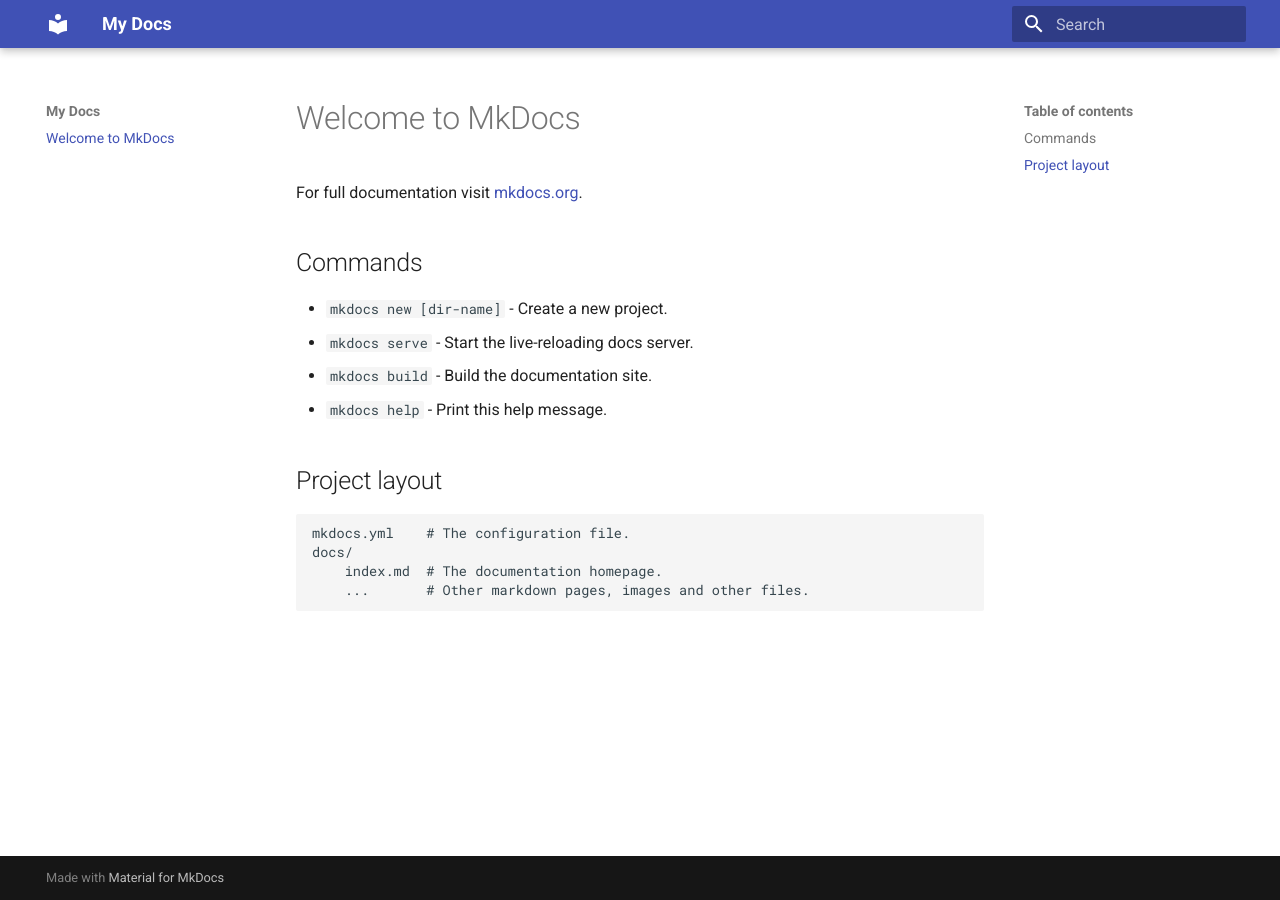
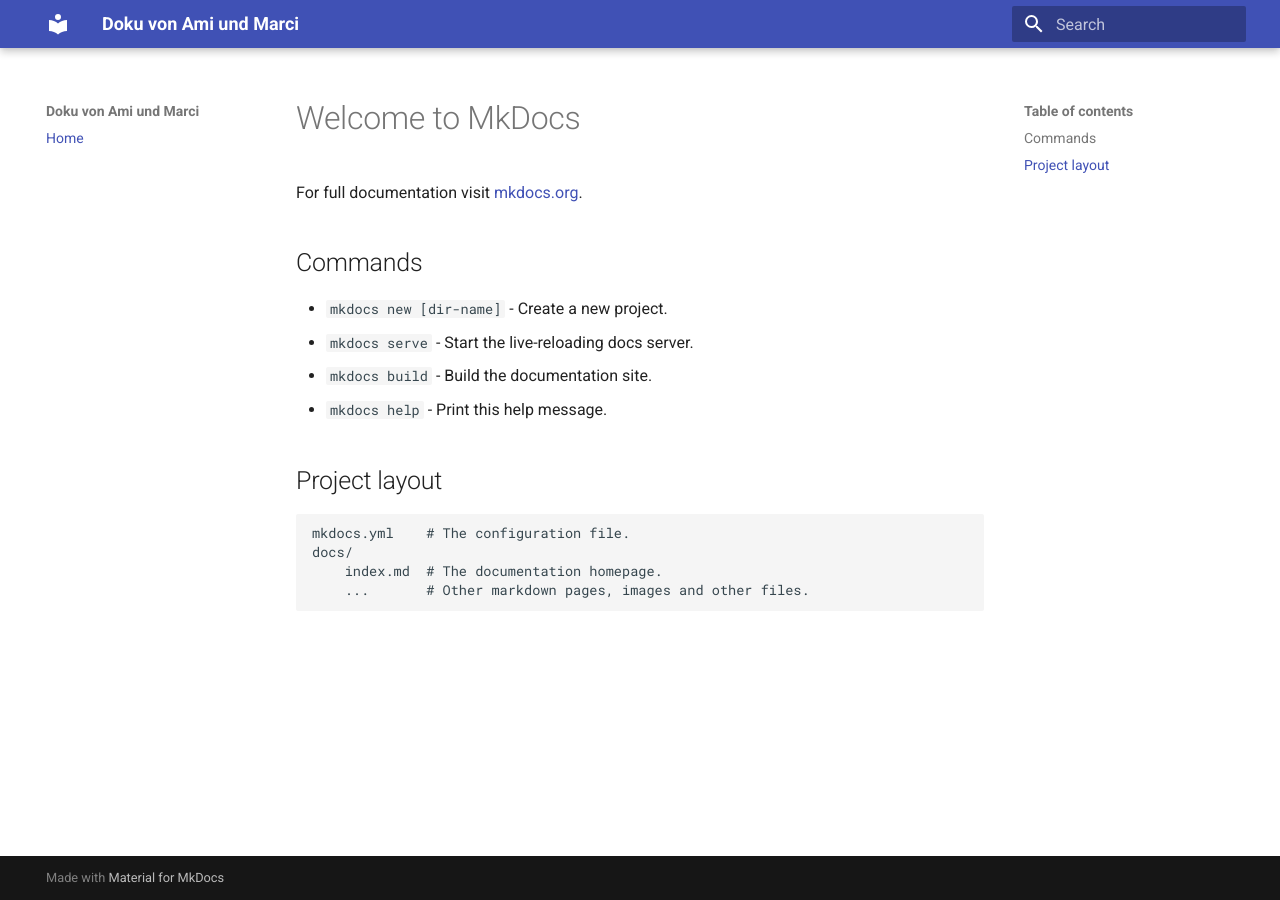
Before and after one commit to xchwihan/mkdocs, an MkDocs documentation site: the page built from docs/index.md, in a window 1280 px wide. Built offline with MkDocs 1.6.1 and Material for MkDocs 9.7.7, drawn with Linux system fonts in a browser that asks for light colours.

Commit message:
mkdocs.yml angepasst

```diff
--- a/mkdocs.yml
+++ b/mkdocs.yml
@@ -1,3 +1,5 @@
-site_name: My Docs
+site_name: Doku von Ami und Marci
 theme:
   name: material
+nav:
+-  Home: 'index.md'
```
Also changed, not shown: 1 other file.
